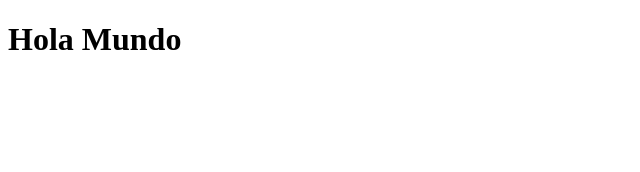
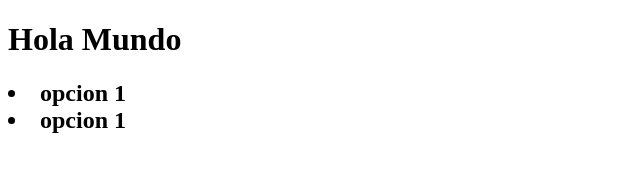
Before and after one commit to Jhon-Contreras/curso-js-moderno, a plain HTML site: page 01-fundamentos/index.html in a window 1280 px wide. Shown: the whole page, without its empty margins (0-640 px from the left). Drawn offline with Linux system fonts and the light colour scheme.

Commit message:
Algo de DOM

```diff
--- a/01-fundamentos/index.html
+++ b/01-fundamentos/index.html
@@ -34,6 +34,7 @@
    <!-- <script src="js/classes/sub-classes.js"></script> -->
    <!-- <script src="js/classes/esnext.js"></script> -->
    <!-- <script src="js/classes/singleton.js"></script> -->
-   <script src="js/classes/constructores-multiples.js"></script>
+   <!-- <script src="js/classes/constructores-multiples.js"></script> -->
+   <script src="js/bases/dom.js"></script>
 </body>
 </html>
--- /dev/null
+++ b/01-fundamentos/js/bases/dom.js
@@ -0,0 +1,11 @@
+
+// esperar a que el sitio sea cargado
+window.onload = () => {
+    // scripts
+
+    const nuevoH2 = document.createElement('h2');
+    nuevoH2.innerText = "Clase de DOM";
+
+    document.body.append(nuevoH2)
+    console.log(nuevoH2.innerHTML = '<li> opcion 1</li><li> opcion 1</li>');
+}
```
